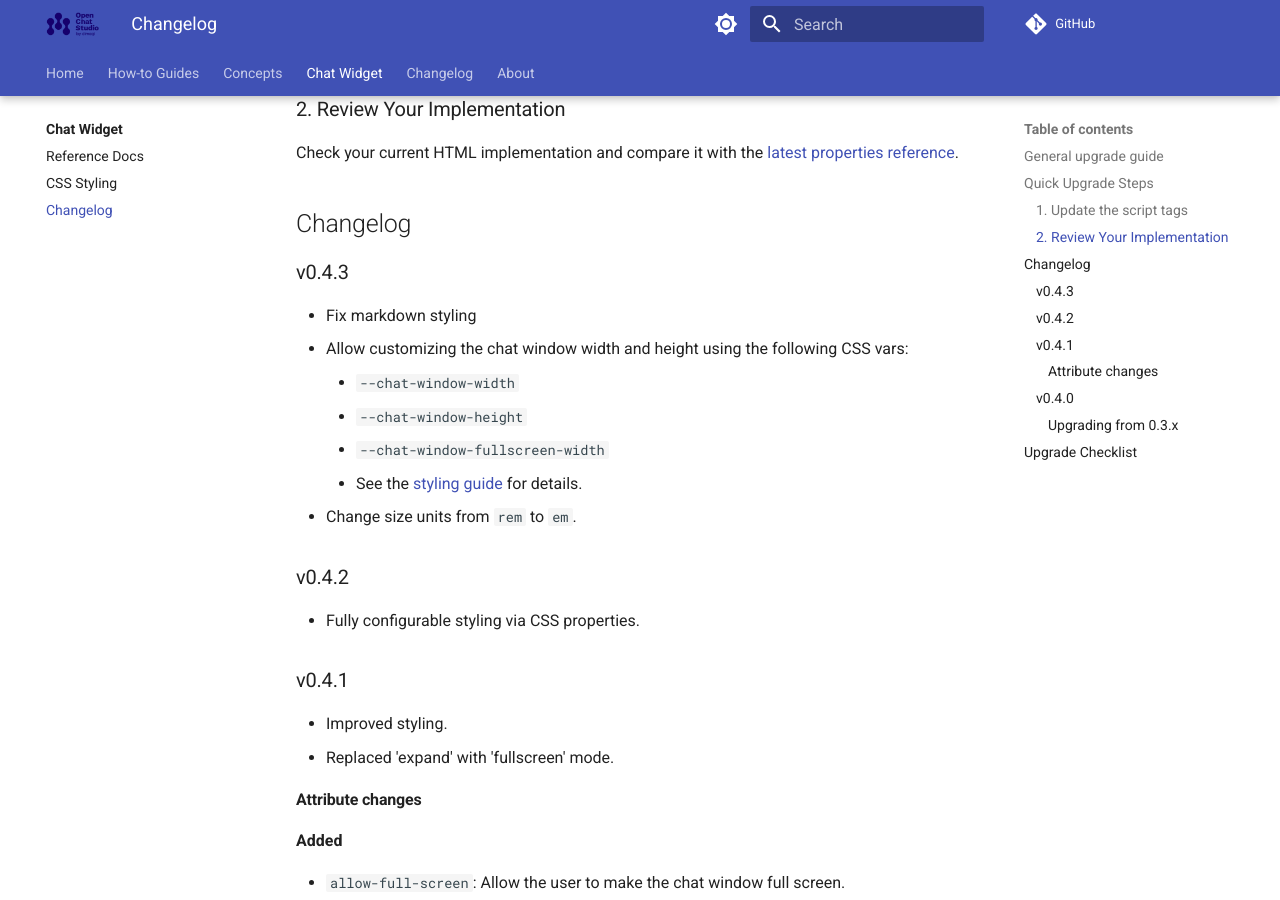
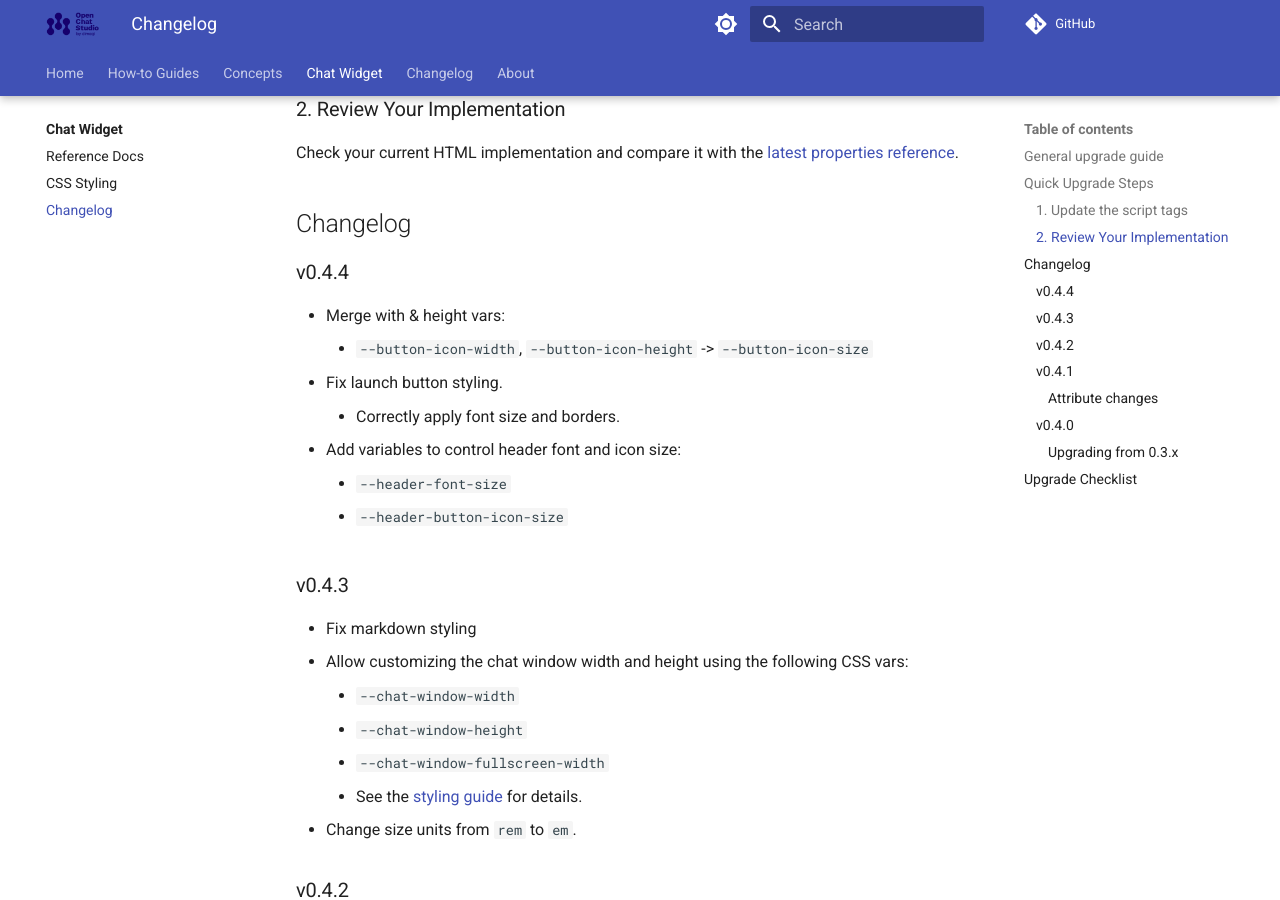
Before and after one commit to dimagi/open-chat-studio-docs, an MkDocs documentation site: the page built from docs/chat_widget/changelog.md, in a window 1280 px wide and 900 px high, scrolled down 588 px. Built offline with MkDocs 1.6.1 and Material for MkDocs 9.7.7, drawn with Linux system fonts in a browser that asks for light colours; a script that is not in the unit is left out; comment, search, counter and statistics services are not loaded.

Commit message:
changelog and docs updates for widget v0.4.4

```diff
--- a/docs/chat_widget/changelog.md
+++ b/docs/chat_widget/changelog.md
@@ -21,6 +21,16 @@ This guide will help you upgrade from previous versions of the Open Chat Studio
 Check your current HTML implementation and compare it with the [latest properties reference](reference.md#properties-reference).
 
 ## Changelog
+
+### v0.4.4
+
+* Merge with & height vars:
+    * `--button-icon-width`, `--button-icon-height` -> `--button-icon-size`
+* Fix launch button styling.
+    * Correctly apply font size and borders.
+* Add variables to control header font and icon size:
+    * `--header-font-size`
+    * `--header-button-icon-size`
 
 ### v0.4.3
 
--- a/mkdocs.yml
+++ b/mkdocs.yml
@@ -145,7 +145,7 @@ watch:
 - python_node
 
 extra_javascript:
-  - path: https://unpkg.com/open-chat-studio-widget@0.4.3/dist/open-chat-studio-widget/open-chat-studio-widget.esm.js
+  - path: https://unpkg.com/open-chat-studio-widget@0.4.4/dist/open-chat-studio-widget/open-chat-studio-widget.esm.js
     type: module
     async: true
   - path: ./assets/javascript/widget.js
```
Also changed, not shown: docs/chat_widget/styling.md (+5 -5 lines).
